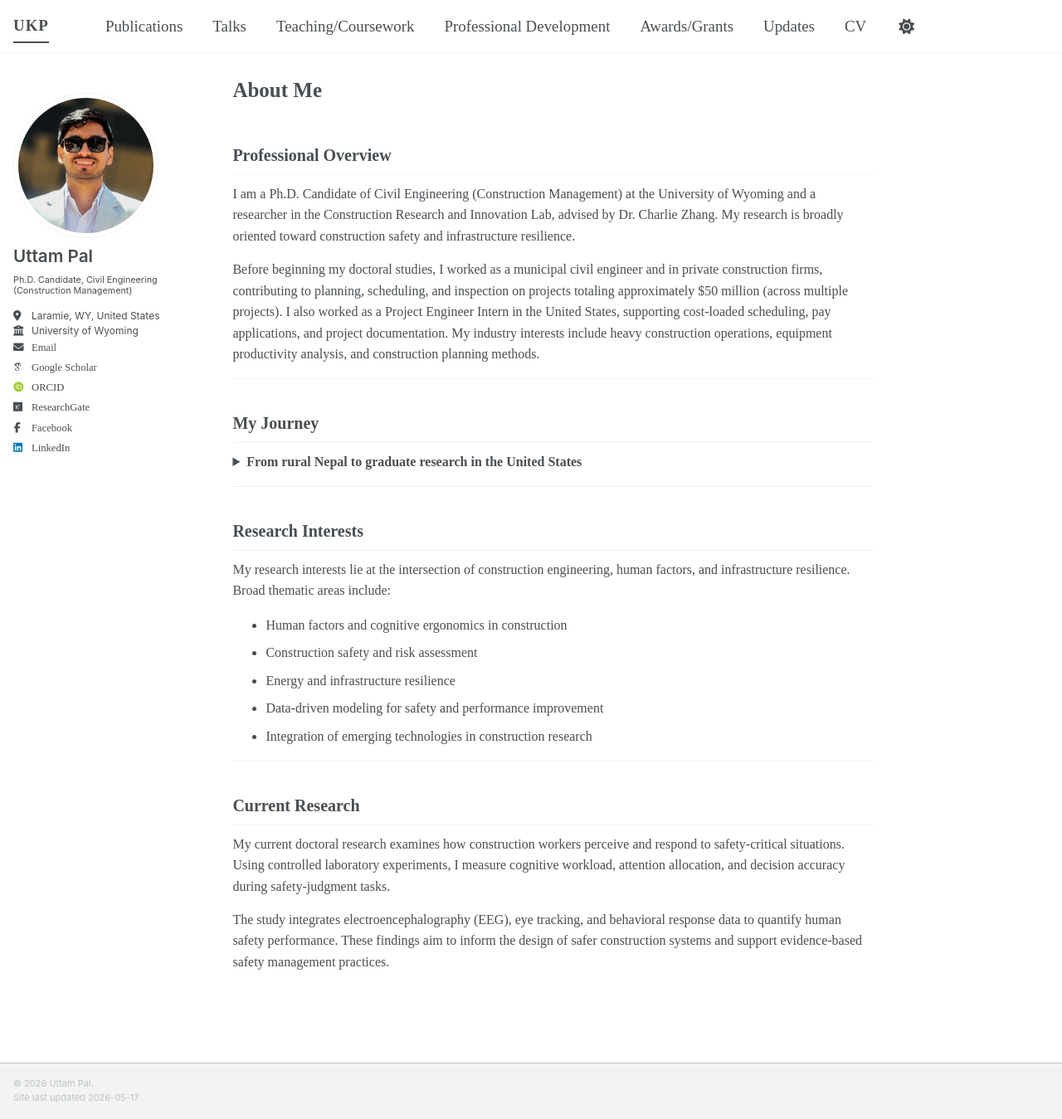
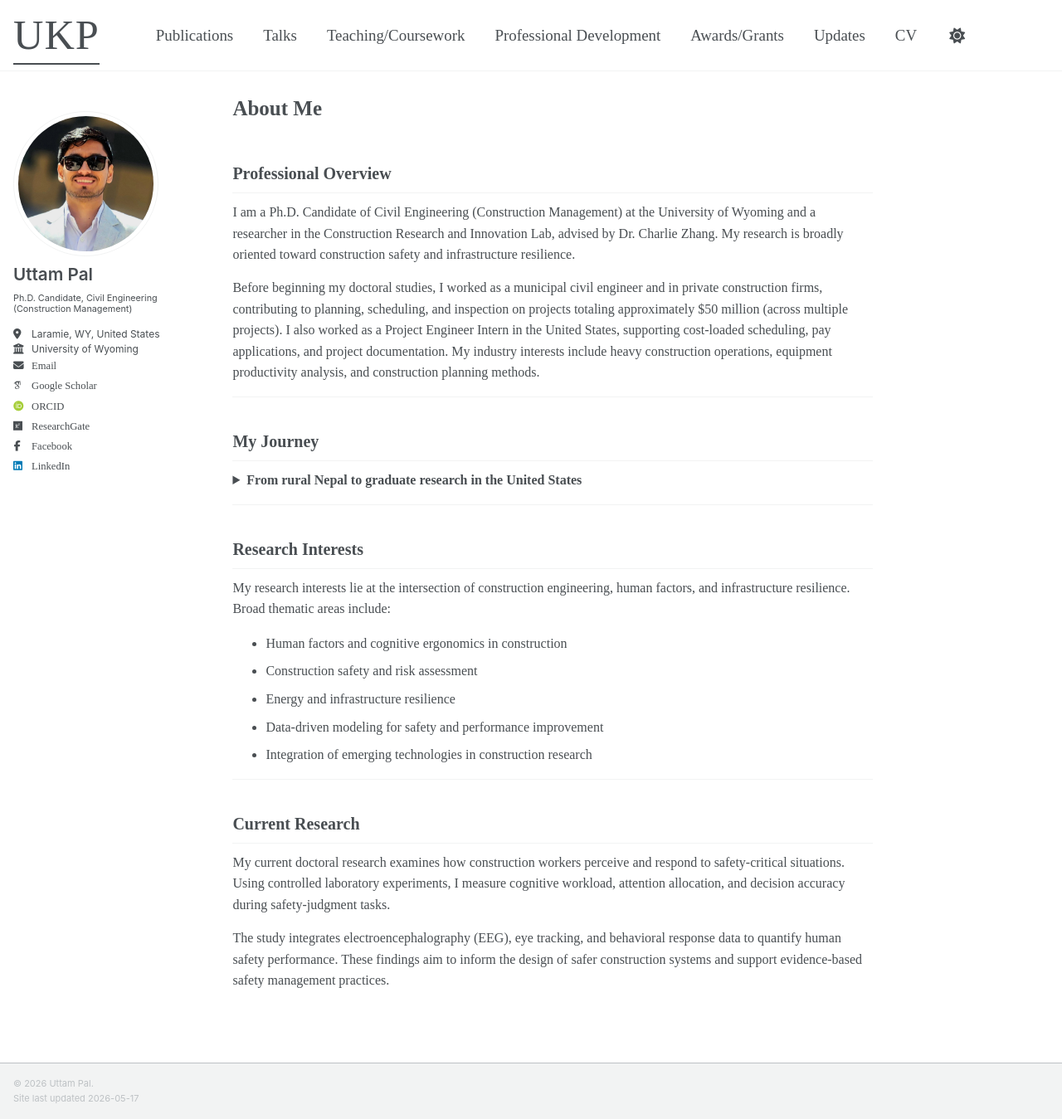
Before and after one commit to pal-uttam/pal-uttam.github.io, a Jekyll site: the page built from _pages/about.md, in a window 1280 px wide and 1349 px high. Shown: the whole window at 83% size. Built offline with Jekyll 4.4.1, drawn with Linux system fonts in a browser that asks for light colours; some web fonts are replaced; a script bundle is joined from its source files by our own code; library files that are not in the unit come from our copies.

Commit message:
What I changed

```diff
--- a/assets/css/main.scss
+++ b/assets/css/main.scss
@@ -174,3 +174,11 @@
   text-decoration: none;
   line-height: 1;
 }
+.masthead__menu-item--lg a.ukp-logo {
+  font-family: "Brush Script MT", "Segoe Script", "Lucida Handwriting", cursive !important;
+  font-size: 2.8rem !important;
+  font-weight: 400 !important;
+  letter-spacing: 1px !important;
+  text-decoration: none !important;
+  line-height: 1 !important;
+}
```
